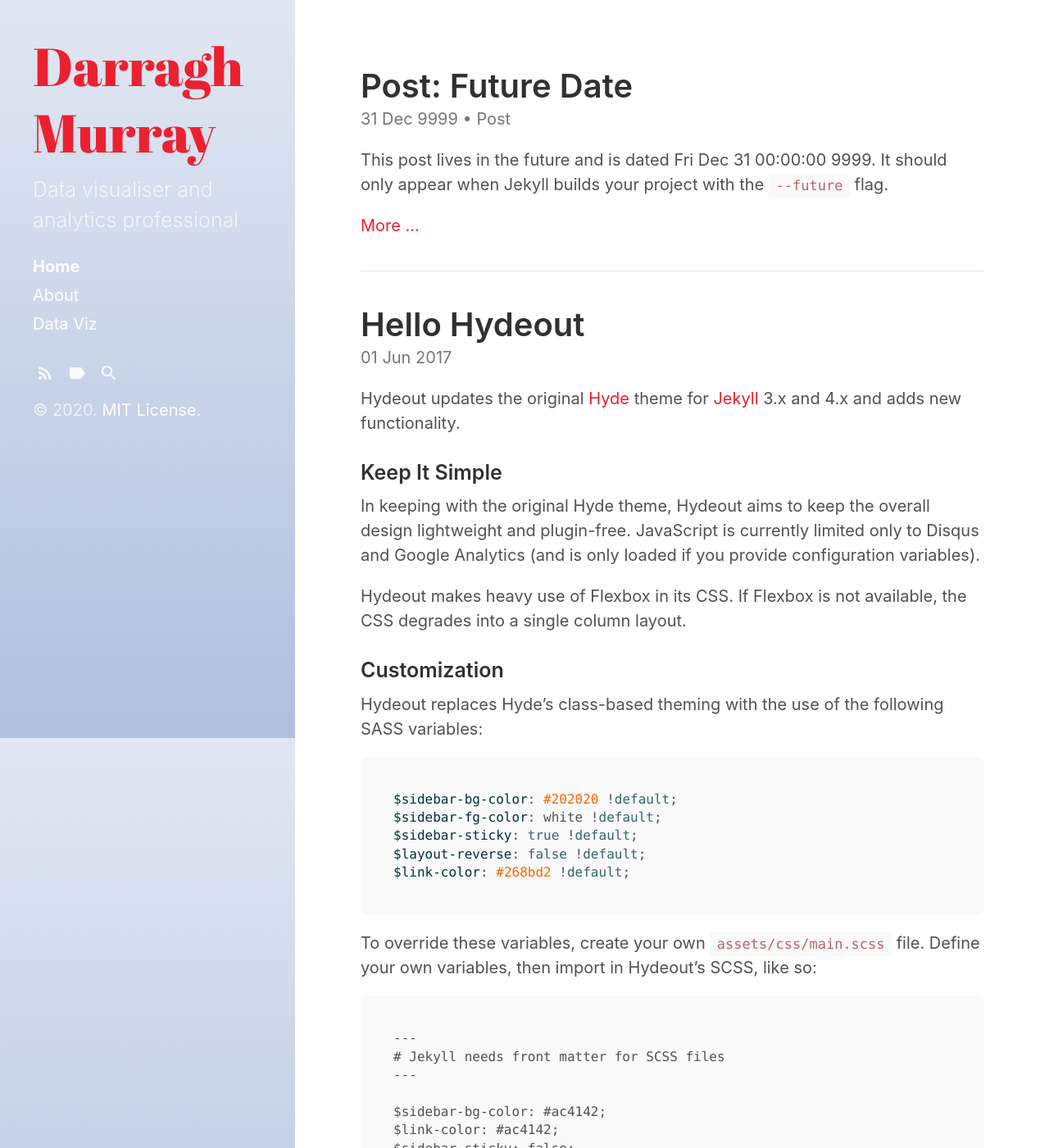
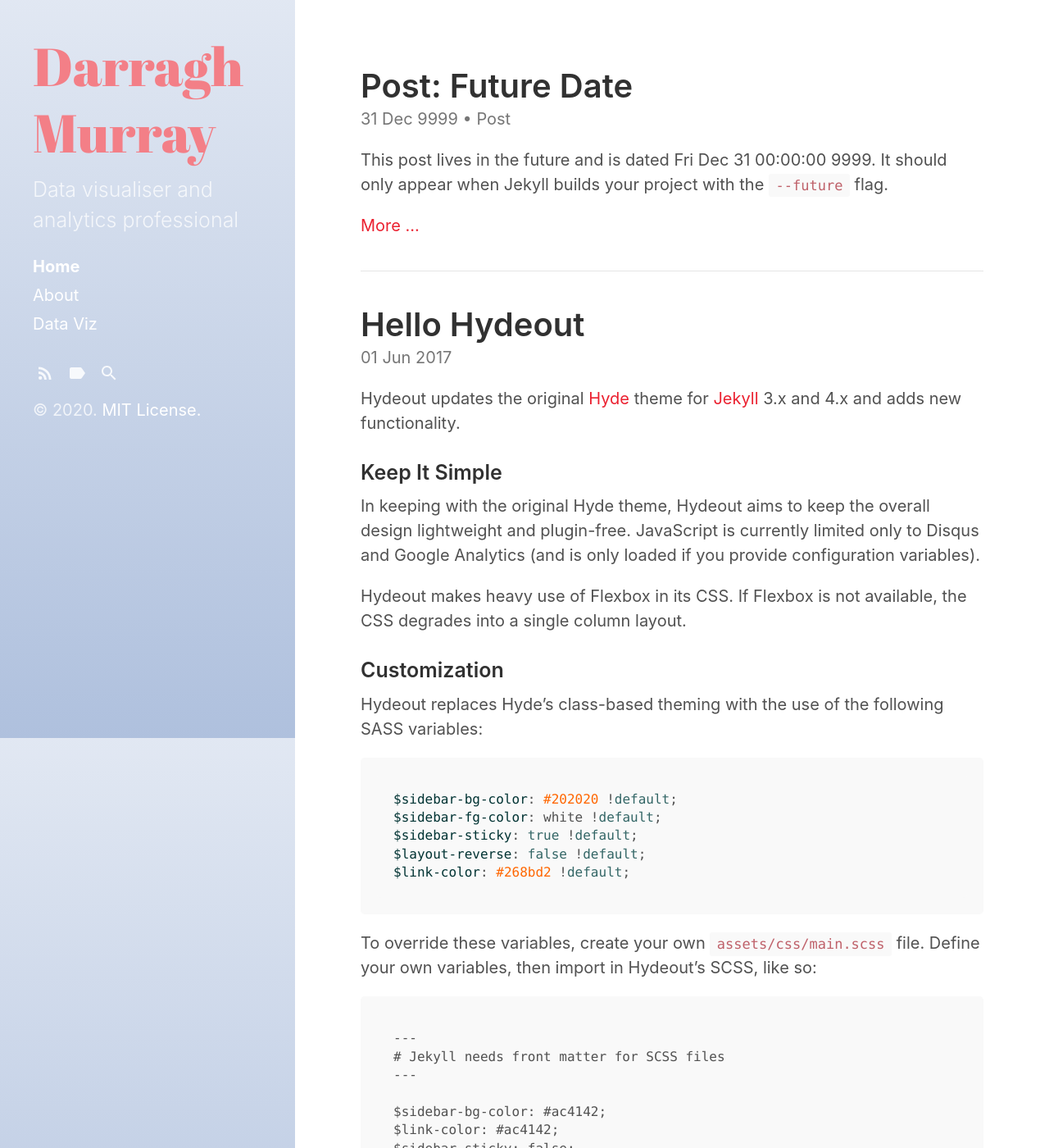
Before and after one commit to dbmurray/dbmurray.github.io, a Jekyll site: the page built from index.html, in a window 1280 px wide and 1400 px high. Shown: the whole window at 82% size. Built offline with Jekyll 4.4.1, drawn with Linux system fonts in a browser that asks for light colours; the list of posts is cut into pages by our own code.

Commit message:
Update main.scss

```diff
--- a/assets/css/main.scss
+++ b/assets/css/main.scss
@@ -3,7 +3,7 @@
 # only main files contain this front matter, not partials.
 ---
 $sidebar-bg-color: #C8D4E8;
-$sidebar-title-color: #EB2130;
+$sidebar-title-color: #F37F87;
 $link-color: #EB2130;
 $sidebar-sticky: false;
 @import "hydeout";
```
